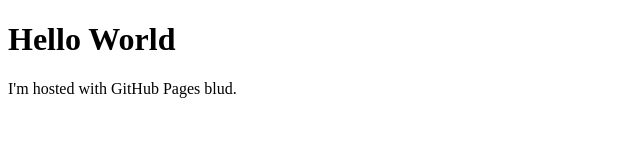
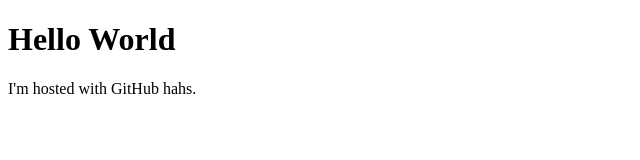
Before and after one commit to epicsquid11/epicsquid11.github.io, a plain HTML site: page index.html in a window 1280 px wide. Shown: the full height of the page, 0-640 px from the left. Drawn offline with Linux system fonts and the light colour scheme.

Commit message:
Update index.html

```diff
--- a/index.html
+++ b/index.html
@@ -2,6 +2,6 @@
 <html>
 <body>
 <h1>Hello World</h1>
-<p>I'm hosted with GitHub Pages blud.</p>
+<p>I'm hosted with GitHub hahs.</p>
 </body>
 </html>
```
